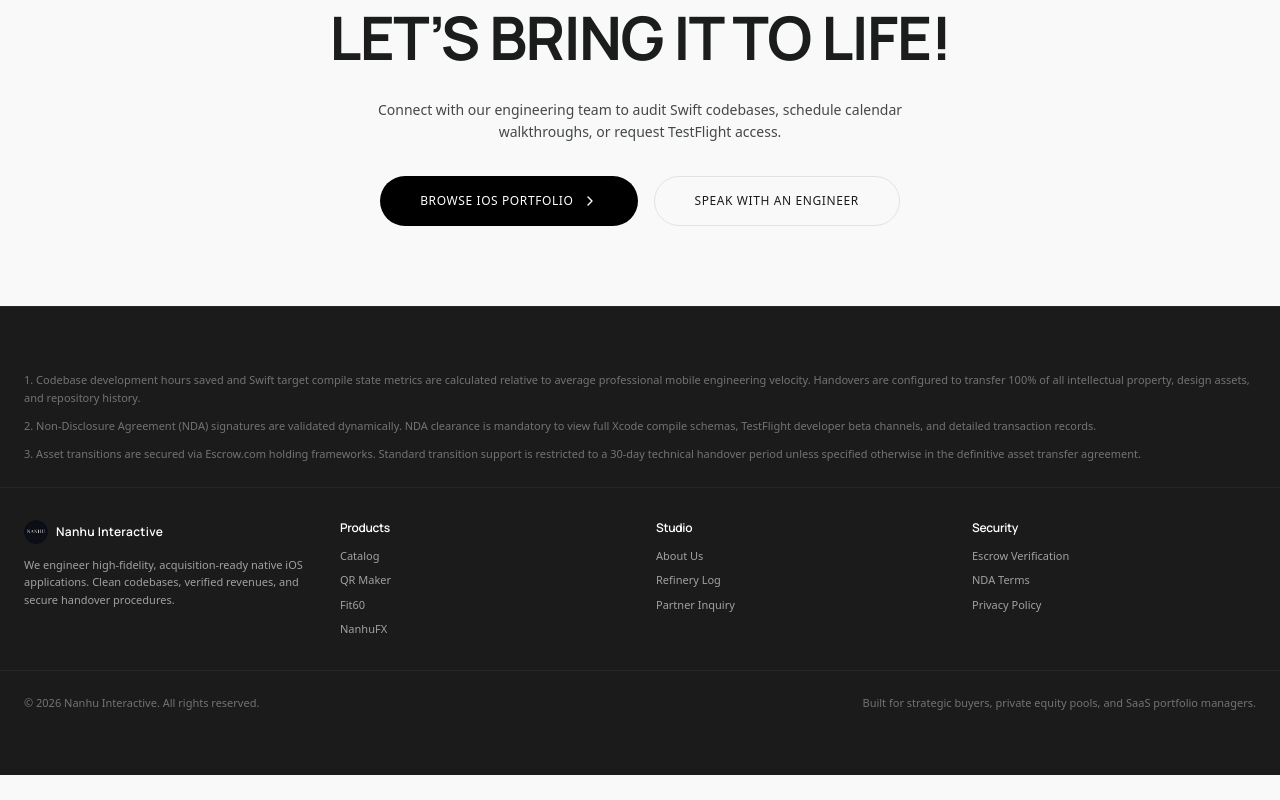
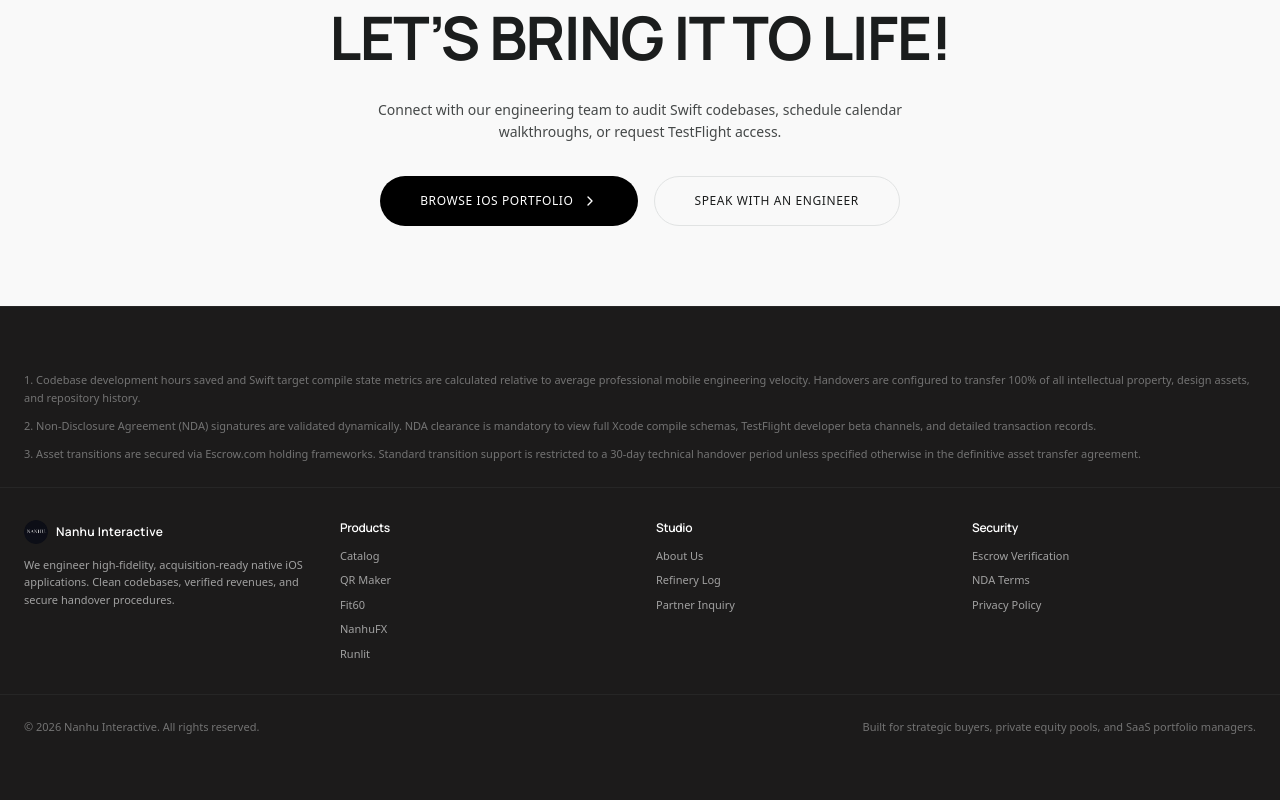
Before and after one commit to nitnapple/Nanhu-Apps, a Next.js app: page / in a window 1280 px wide. Shown: the part 3725-4525 px from the top of the page. Before the commit the page ends 4500 px from the top, so only its background shows below. Built offline with nearby package versions, Linux system fonts and the light colour scheme.

Commit message:
chore: add Runlit to global footer product links

```diff
--- a/components/footer.tsx
+++ b/components/footer.tsx
@@ -40,6 +40,7 @@ export default function Footer() {
             <li><Link href="/apps/qr-maker" className="hover:text-white transition-colors">QR Maker</Link></li>
             <li><Link href="/apps/fit60" className="hover:text-white transition-colors">Fit60</Link></li>
             <li><Link href="/apps/nanhufx" className="hover:text-white transition-colors">NanhuFX</Link></li>
+            <li><Link href="/apps/runlit" className="hover:text-white transition-colors">Runlit</Link></li>
           </ul>
         </div>
 
```
